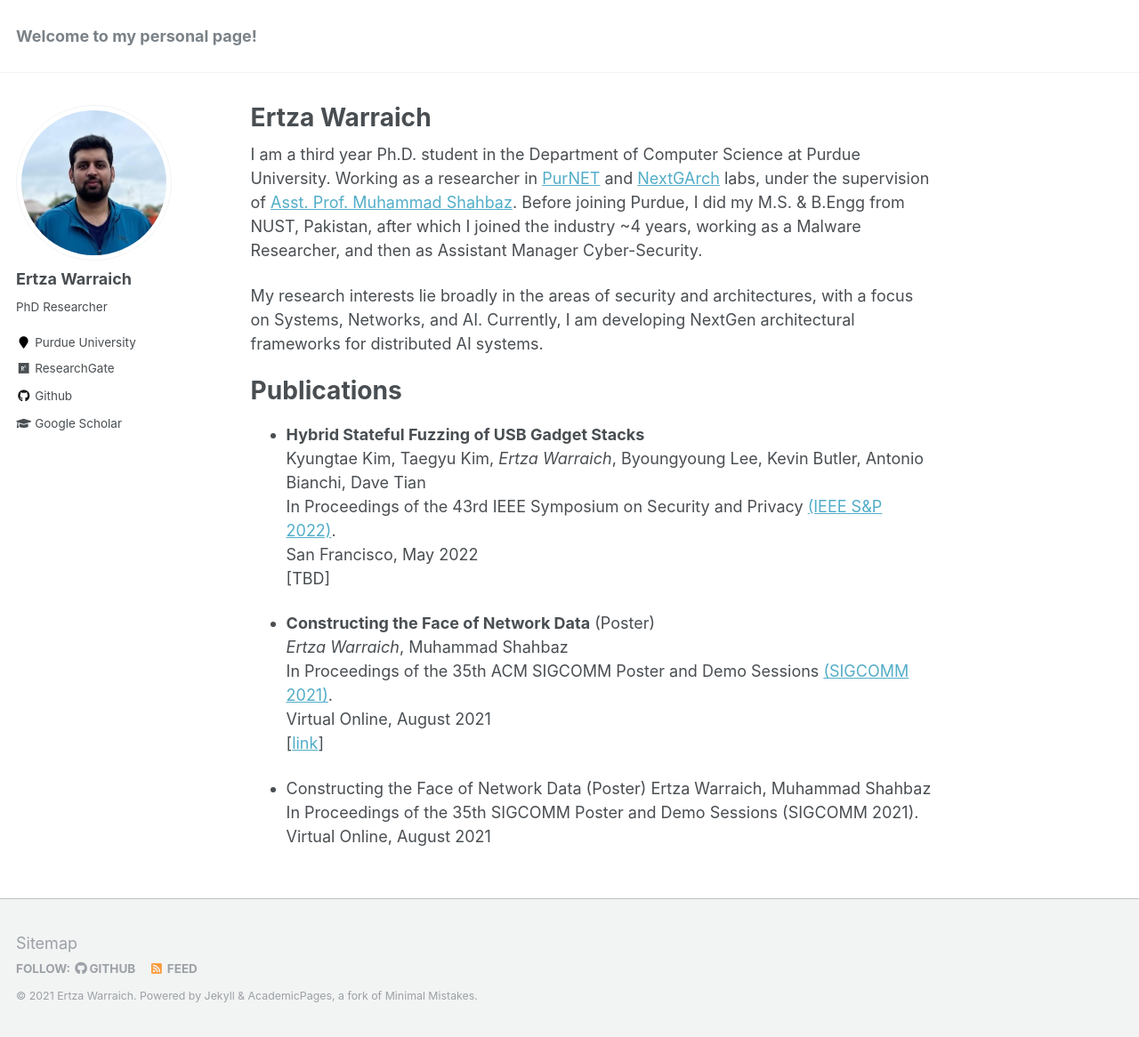
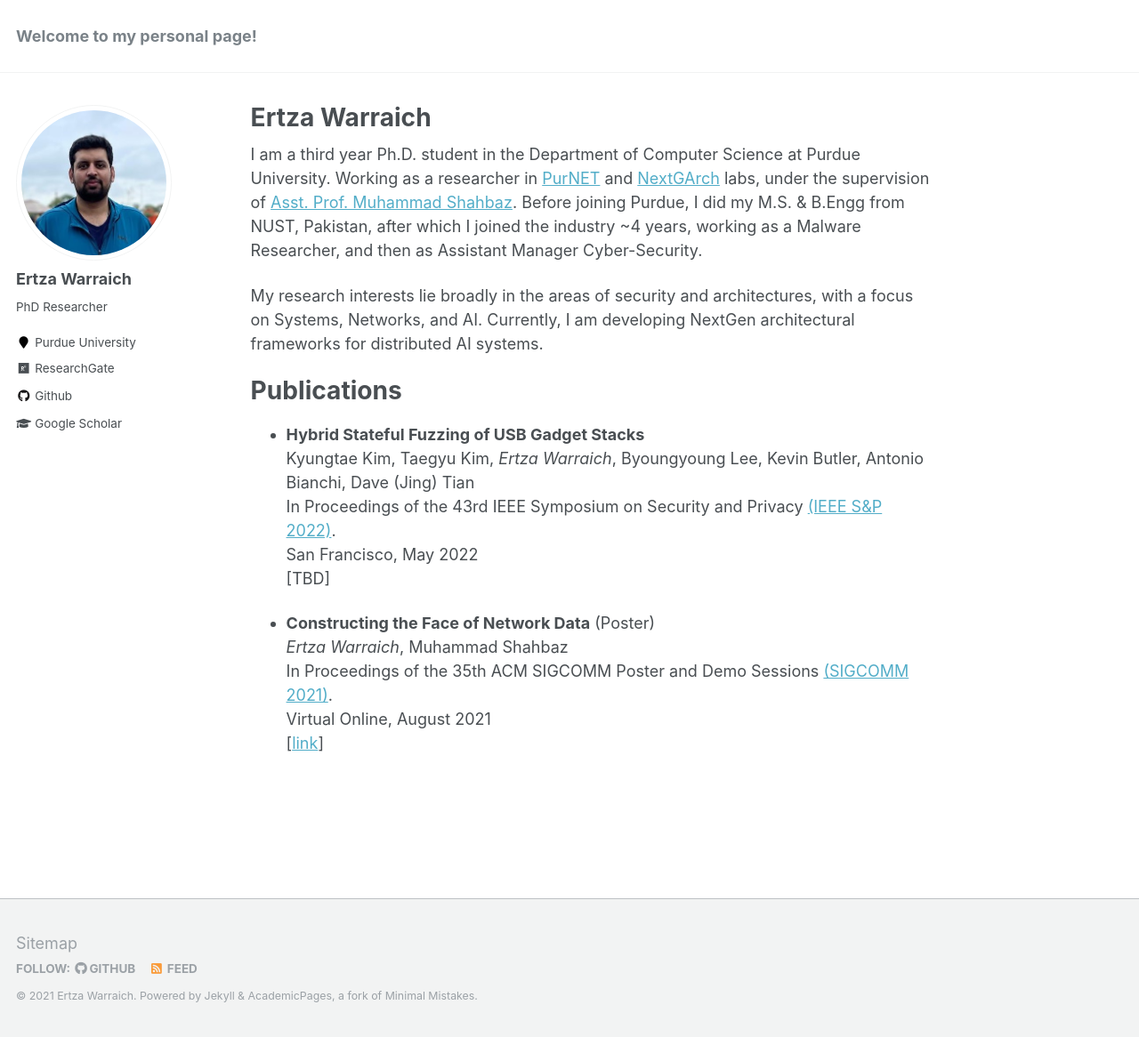
Before and after one commit to ertza/ertza.github.io, a Jekyll site: the page built from _pages/about.md, in a window 1280 px wide and 1166 px high. Shown: the whole window at 89% size. Built offline with Jekyll 4.4.1, drawn with Linux system fonts in a browser that asks for light colours.

Commit message:
Update about.md

```diff
--- a/_pages/about.md
+++ b/_pages/about.md
@@ -17,7 +17,7 @@ My research interests lie broadly in the areas of security and architectures, wi
 Publications
 ======
 - **Hybrid Stateful Fuzzing of USB Gadget Stacks** <br>
-  Kyungtae Kim, Taegyu Kim, *Ertza Warraich*, Byoungyoung Lee, Kevin Butler, Antonio Bianchi, Dave Tian <br>
+  Kyungtae Kim, Taegyu Kim, *Ertza Warraich*, Byoungyoung Lee, Kevin Butler, Antonio Bianchi, Dave (Jing) Tian <br>
   In Proceedings of the 43rd IEEE Symposium on Security and Privacy [(IEEE S&P 2022)](https://www.ieee-security.org/TC/SP2022). <br>
   San Francisco, May 2022 <br>
   [TBD]
@@ -27,8 +27,3 @@ Publications
  In Proceedings of the 35th ACM SIGCOMM Poster and Demo Sessions [(SIGCOMM 2021)](https://conferences.sigcomm.org/sigcomm/2021). <br>
  Virtual Online, August 2021 <br>
  \[[link](https://dl.acm.org/doi/10.1145/3472716.3472852)\]
-
- - Constructing the Face of Network Data (Poster)
-Ertza Warraich, Muhammad Shahbaz
-In Proceedings of the 35th SIGCOMM Poster and Demo Sessions (SIGCOMM 2021).
-Virtual Online, August 2021
```
